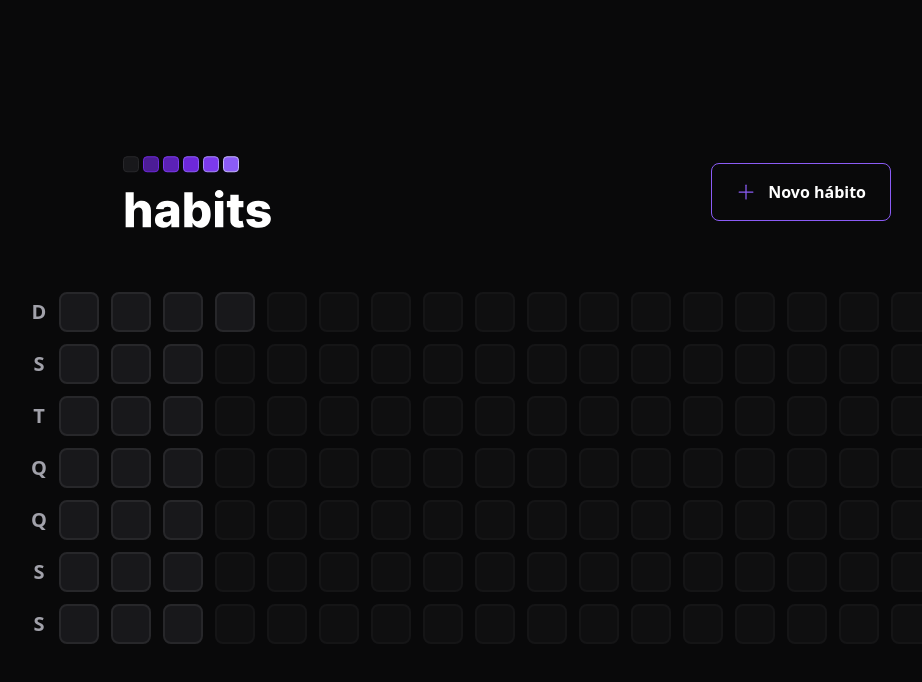
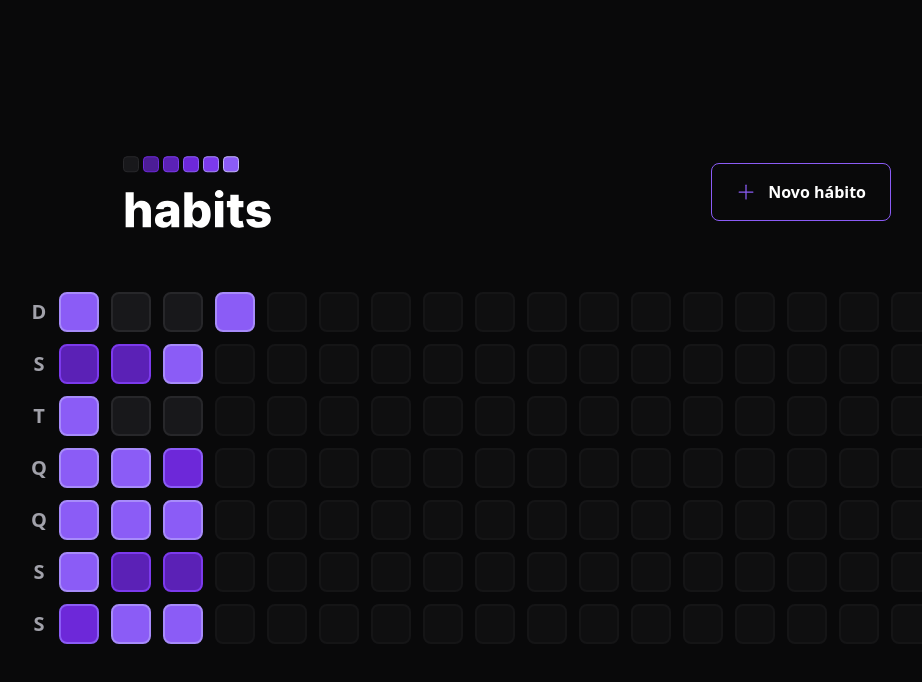
Before and after one commit to oliveiradonai/habits-web, a React (Vite) app: page / in a window 1280 px wide. Shown: the top 682 px of the page, without its empty margins (133-1055 px from the left). Built offline with nearby package versions, Linux system fonts and the light colour scheme.

Commit message:
Add custom HabitDay colors

```diff
--- a/package.json
+++ b/package.json
@@ -11,6 +11,7 @@
   "dependencies": {
     "@radix-ui/react-dialog": "^1.0.2",
     "@radix-ui/react-popover": "^1.0.3",
+    "clsx": "^1.2.1",
     "dayjs": "^1.11.7",
     "phosphor-react": "^1.4.1",
     "react": "^18.2.0",
--- a/src/components/HabitDay.tsx
+++ b/src/components/HabitDay.tsx
@@ -1,14 +1,27 @@
 import * as Popover from '@radix-ui/react-popover';
+import clsx from 'clsx'
 import { ProgressBar } from './ProgressBar';
 
-// interface HabitDayProps {
-//     completed: number;
-// }
+interface HabitDayProps {
+    amount: number
+    completed: number;
+}
 
-export function HabitDay() {
+export function HabitDay({ completed, amount }: HabitDayProps) {
+    const completedPercentage = Math.round((completed / amount) * 100)
+
     return (
         <Popover.Root>
-            <Popover.Trigger className="w-10 h-10 bg-zinc-900 border-2 border-zinc-800 rounded-lg" />
+            <Popover.Trigger
+                className={clsx('w-10 h-10 border-2 rounded-lg', {
+                    'bg-zinc-900 border-zinc-800': completedPercentage === 0,
+                    'bg-violet-900 border-violet-700': completedPercentage > 0 && completedPercentage < 20,
+                    'bg-violet-800 border-violet-600': completedPercentage >= 20 && completedPercentage < 40,
+                    'bg-violet-700 border-violet-500': completedPercentage >= 40 && completedPercentage < 60,
+                    'bg-violet-600 border-violet-500': completedPercentage >= 60 && completedPercentage < 80,
+                    'bg-violet-500 border-violet-400': completedPercentage >= 80,
+                })}
+            />
 
             <Popover.Portal>
                 <Popover.Content className="min-w-[320px] p-6 rounded-2xl bg-zinc-900 flex flex-col">
@@ -16,7 +29,7 @@
                     <span className='mt-1 font-extrabold leading-tight text-3xl'>17/01</span>
 
                     <ProgressBar
-                        progress={75}
+                        progress={completedPercentage}
                     />
 
                     <Popover.Arrow height={6} width={16} className="fill-zinc-900"/>
--- a/src/components/SummaryTable.tsx
+++ b/src/components/SummaryTable.tsx
@@ -26,7 +26,13 @@
 
             <div className="grid grid-rows-7 grid-flow-col gap-3">
                 {summaryDates.map(date => {
-                    return <HabitDay key={date.toString()} />
+                    return (
+                        <HabitDay
+                            key={date.toString()}
+                            amount={5}
+                            completed={Math.round(Math.random() * 5)}
+                        />
+                    )
                 })}
 
                 {amountOfDaysToFill > 0 && Array.from({ length: amountOfDaysToFill }).map((_, i) => {
```
Also changed, not shown: 1 other file (tests, documents, lock files or other folders).
